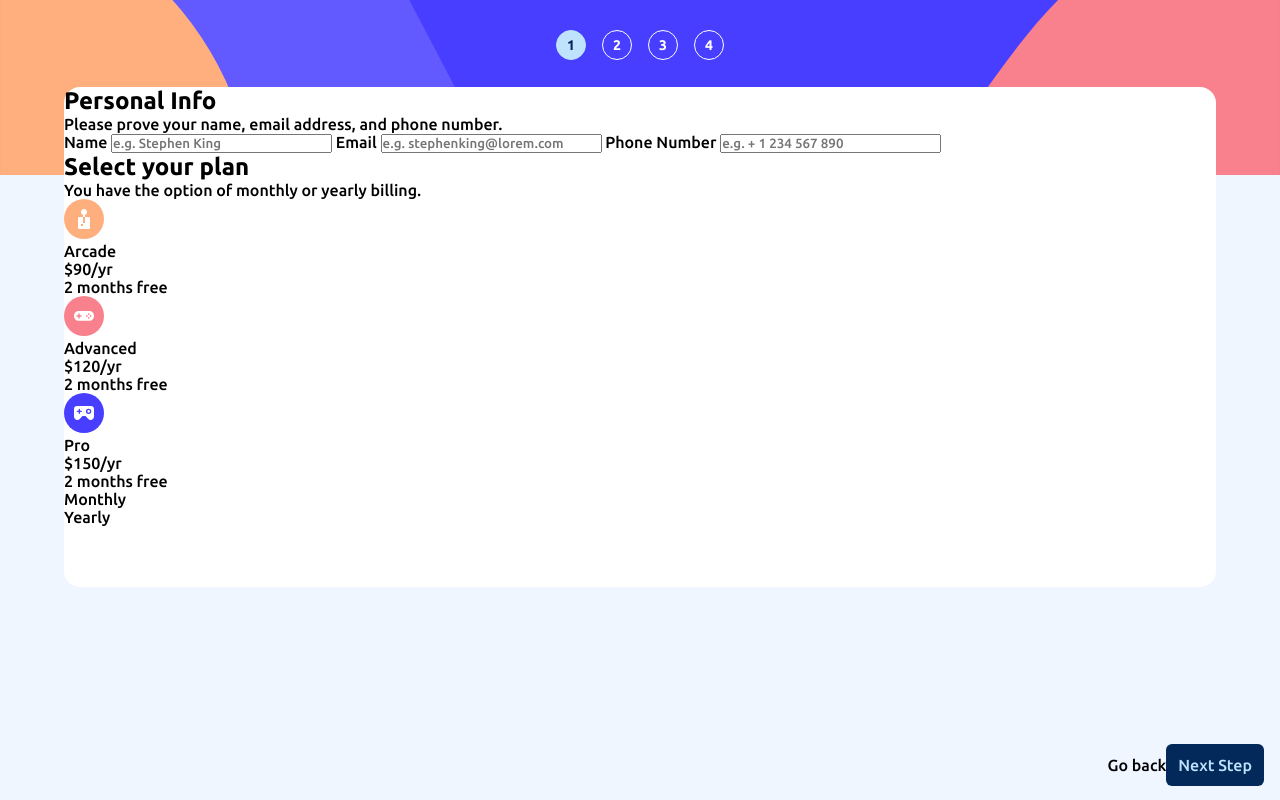
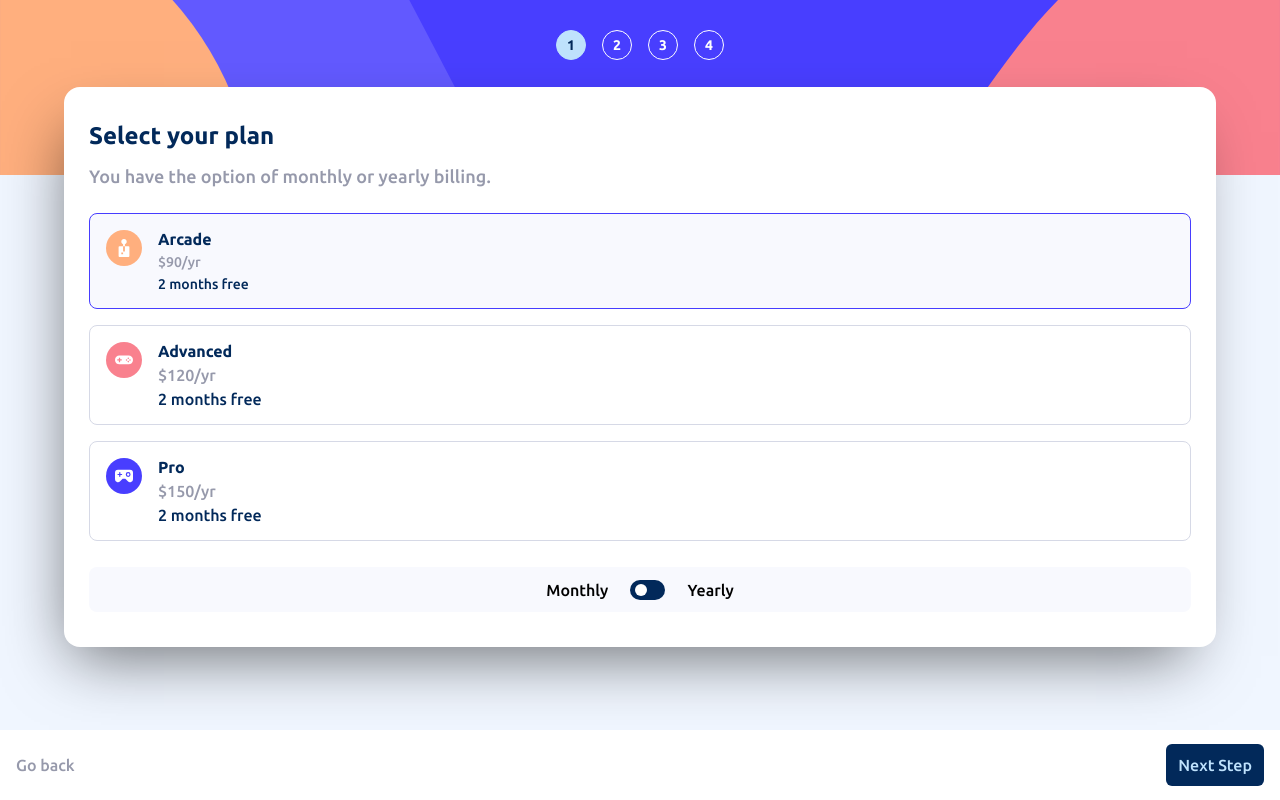
Before and after one commit to theadg/multi-step-form, a website built with webpack: page src/template.html in a window 1280 px wide. Built offline with nearby package versions, Linux system fonts and the light colour scheme.

Commit message:
Add second form style

```diff
--- a/src/styles/style.scss
+++ b/src/styles/style.scss
@@ -43,6 +43,9 @@
 }
 
 .form {
+  padding: 35px 25px;
+  display: grid;
+  gap: 26px;
   &__step {
     // padding: 6px 10px;
     height: 30px;
@@ -73,11 +76,16 @@
   }
 
   &__container {
-    height: 500px;
+    min-height: 500px;
+    height: fit-content;
     width: 90%;
     background-color: white;
 
-    // TODO: add bordershadow
+    // TODO: fix  box shadow
+    // temp box shadow
+    box-shadow: -11px 27px 61px -18px rgba(255, 248, 248, 0.56);
+    -webkit-box-shadow: -11px 27px 61px -18px rgba(0, 0, 0, 0.56);
+    -moz-box-shadow: -11px 27px 61px -18px rgba(0, 0, 0, 0.56);
     border-radius: 16px;
 
     grid-row: 1 / 5;
@@ -85,6 +93,7 @@
 
   &__navigation {
     // background-color: red;
+    background-color: $color-white;
     height: 70px;
     width: 100%;
     @include flexCenter();
@@ -103,5 +112,125 @@
     height: min-content;
     padding: 12px;
     border-radius: 6px;
+
+    &--back {
+      margin-right: auto;
+      color: $color-neutral-gray-cool;
+    }
+  }
+
+  &__text {
+    &--title {
+      color: $color-primary-blue-marine;
+    }
+
+    &--subtitle {
+      color: $color-neutral-gray-cool;
+      font-weight: $font-weight-regular;
+      font-size: calc($font-size + 2px);
+    }
+  }
+
+  &__header {
+    display: grid;
+    gap: 16px;
+  }
+  &__body {
+    display: grid;
+    gap: 16px;
+  }
+
+  &__input {
+    font-family: $font-family;
+    padding: 16px;
+    appearance: none;
+    border: none;
+    outline: none;
+    border: 1px solid $color-neutral-gray-light;
+    border-radius: 4px;
+    font-weight: $font-weight-medium;
+    font-size: $font-size;
+
+    &--row {
+      display: flex;
+      flex-direction: column;
+      gap: 6px;
+    }
+
+    &--label {
+      color: $color-primary-blue-marine;
+    }
   }
 }
+
+.hidden {
+  display: none;
+}
+
+.plan {
+  &__container {
+    display: flex;
+    padding: 16px;
+    gap: 16px;
+
+    border: 1px solid $color-neutral-gray-light;
+    border-radius: 8px;
+
+    &--active {
+      border-color: $color-primary-blue-purple;
+      background-color: rgb(248, 249, 254);
+    }
+  }
+
+  &__icon {
+    margin-bottom: auto;
+    height: 36px;
+    width: 36px;
+  }
+
+  &__text {
+    display: grid;
+    gap: 6px;
+
+    &--small {
+      font-size: 14px;
+    }
+
+    &--title {
+      color: $color-primary-blue-marine;
+      font-weight: $font-weight-bold;
+    }
+
+    &--price {
+      color: $color-neutral-gray-cool;
+    }
+    &--fee {
+      color: $color-primary-blue-marine;
+    }
+  }
+
+  &__bar {
+    @include flexCenter();
+    gap: 22px;
+    height: 45px;
+    border-radius: 8px;
+    background-color: rgb(248, 249, 254);
+  }
+
+  &__switch {
+    width: 35px;
+    height: 20px;
+    background-color: $color-primary-blue-marine;
+    border-radius: 40px;
+    @include flexCenter();
+
+    justify-content: flex-start;
+    padding: 2px 5px;
+    &--dot {
+      height: 12px;
+      width: 12px;
+      background-color: white;
+      border-radius: 16px;
+    }
+  }
+}
```
